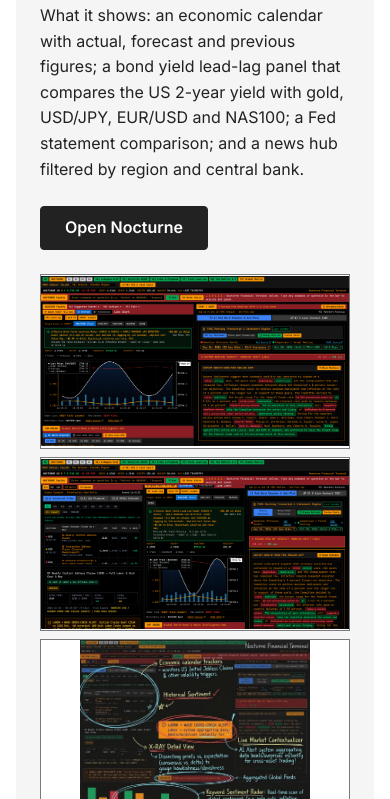
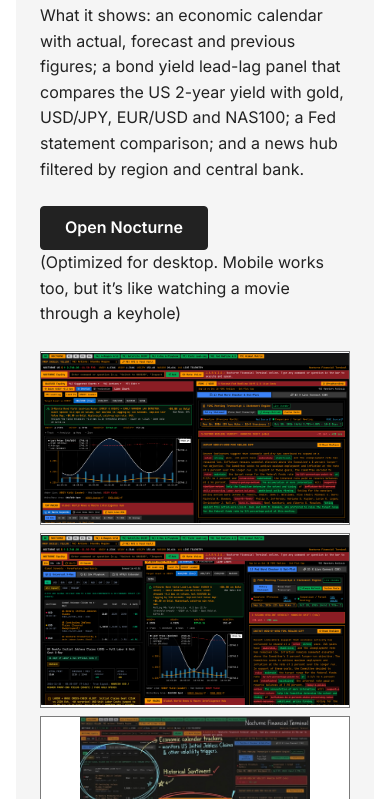
Before and after one commit to wallahitsaziz/My-Portfolio, a plain HTML site: page index.html in a window 390 px wide. Shown: the part 2169-2968 px from the top of the page. Drawn offline with Linux system fonts and the light colour scheme.

Commit message:
Refactor link to button and optimize layout
Replaced the link with a button in a new div and added a note about mobile optimization.

```diff
--- a/index.html
+++ b/index.html
@@ -64,7 +64,10 @@
           <p>The hardest part was making it feel like one terminal, not a pile of widgets and news feeds.</p>
           <p>I made it for myself first, and for anyone who follows markets and wants to connect economic events to price moves.</p>
           <p>What it shows: an economic calendar with actual, forecast and previous figures; a bond yield lead-lag panel that compares the US 2-year yield with gold, USD/JPY, EUR/USD and NAS100; a Fed statement comparison; and a news hub filtered by region and central bank.</p>
-          <a class="button" href="https://nocturnefinancialterminal.ai.studio/" target="_blank" rel="noopener">Open Nocturne</a>
+          <div class="open-row">
+            <a class="button" href="https://nocturnefinancialterminal.ai.studio/" target="_blank" rel="noopener">Open Nocturne</a>
+            <p class="note">(Optimized for desktop. Mobile works too, but it’s like watching a movie through a keyhole)</p>
+          </div>
           <div class="shots">
             <a href="nocturne-overview.png"><img src="nocturne-overview.png" width="1600" height="882" loading="lazy" alt="Nocturne terminal showing a gold price chart against the US 2-year yield, a Fed statement comparison with removed words in red and added words in green, and a news hub filtered by central bank."></a>
             <a href="nocturne-calendar.png"><img src="nocturne-calendar.png" width="1600" height="883" loading="lazy" alt="Nocturne terminal showing an economic calendar with actual, forecast and previous figures, a bond yield lead-lag panel with a gold chart, and a Fed statement comparison."></a>
```
